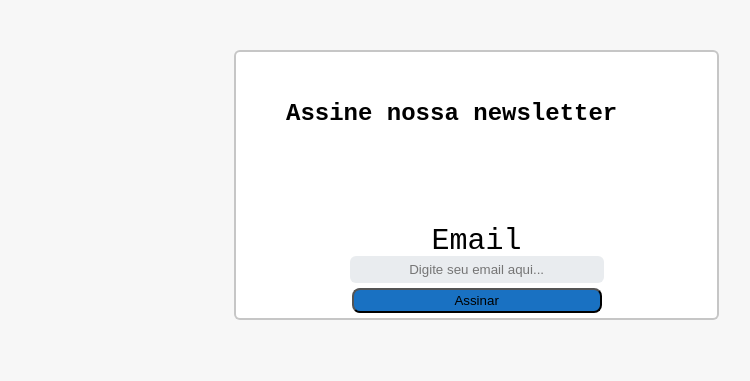
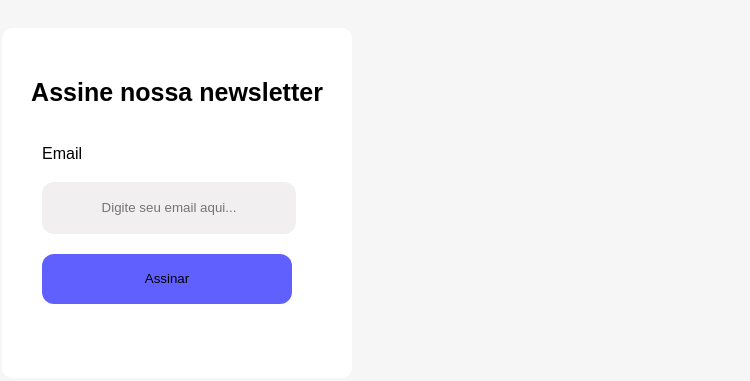
Before and after one commit to AntonioAugustoRezende/S2_S10aS15, a plain HTML site: page IndexS2-15.html in a window 1280 px wide. Shown: the whole page, without its empty margins (406-1156 px from the left). Drawn offline with Linux system fonts and the light colour scheme.

Commit message:
Atividade S2-15

```diff
--- a/AtividadeS2-15.css
+++ b/AtividadeS2-15.css
@@ -1,64 +1,78 @@
 body{
-    font-family: 'Courier New', Courier, monospace;
-    background-color: rgba(211, 211, 211, 0.171);
+    background-color:rgba(244, 244, 244, 0.784);
+    font-family: Arial, Helvetica, sans-serif;
+    color: black;
 }
 
-main{
+form{
+    border: 2px white none;
+    border-radius: 10px;
+    background-color: white;
+    margin-top: 20px;
+    margin-left: 400px;
 
-    text-align: center;
-    width: min-content;
-    margin-left: 50%;
-    margin-top: 50px;
-    border: 2px rgba(0, 0, 0, 0.225) solid;
-    border-radius: 6px;
-    background-color: white;
+    max-width: 100%;
+    width: 350px;
+    height: 350px;
+    display: inline-block;
+
 
 }
-form{
+
+
+h2{
+
+    font-size: 25px;
+    text-align: center;
+    margin-top: 50px;
+    padding-top: 2px;
+    padding-bottom: 20px;
 
 }
-h2{
-    margin: 50px 100px 100px 50px;
-    width: max-content;
-    text-align: center;
+
+
+label{
+    display: inline-block;
+    padding-bottom: 20px;
+    margin-left: 40px;
 
 }
-div{
+
+input{
+    border: 1px white none;
+    border-radius: 12px;
+    background-color: rgb(241, 239, 239);
+    height: 50px;
+    width: 250px;
+    text-align: center;
     display: inline-block;
+    margin-left: 40px;
+
 }
-label{
-    font-size: 30px;
-    text-align: center;
-    margin: 50px;
-    align-content: center;
-}
-input{
-    border: 2px none;
-    background-color: #E9ECEF;
-    border-radius: 6px;
-    width: 250px;
-    height: 25px;
-    text-align: center;
-    align-content: center;
-}
-input:focus {
-    border-color: rgb(128, 0, 0);
-}
-input:hover{
-    background-color: white;
+
+input:focus{
+    border-color: green;
+
 }
 button{
+    border: 1px white none;
+    border-radius: 12px;
+    background-color:rgba(0, 0, 255, 0.622);
+    height: 50px;
+    width: 250px;
+    text-align: center;
+    margin-top: 20px;
+    margin-left: 40px;
 
-   margin: 5px 5px 5px 5px;
-   border: black solid transparent 1px;
-   border-radius: 8px;
-    background-color: #1971C2;
-    width: 250px;
-    height: 25px;
+
+
 }
+button:hover{
+    background-color: rgba(165, 42, 42, 0.262);
+
+}
+
 button:focus{
     border-color: green;
+
 }
-button:hover{
-    background-color: red;
-}
```
Also changed, not shown: IndexS2-15.html (+2 -2 lines).
